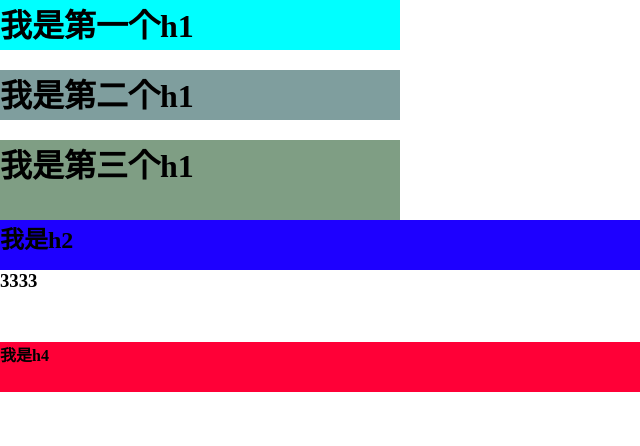
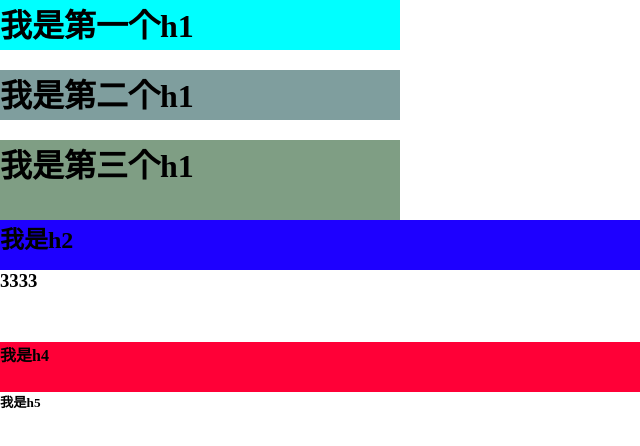
Before and after one commit to niannian0402/nbgit, a plain HTML site: page index.html in a window 1280 px wide. Shown: the full height of the page, 0-640 px from the left. Drawn offline with Linux system fonts and the light colour scheme.

Commit message:
添加h5

```diff
--- a/index.html
+++ b/index.html
@@ -16,6 +16,7 @@
     <h2>我是h2</h2>
     <h3>3333</h3>
     <h4>我是h4</h4>
+    <h5>我是h5</h5>
 </body>
 
 </html>
```
